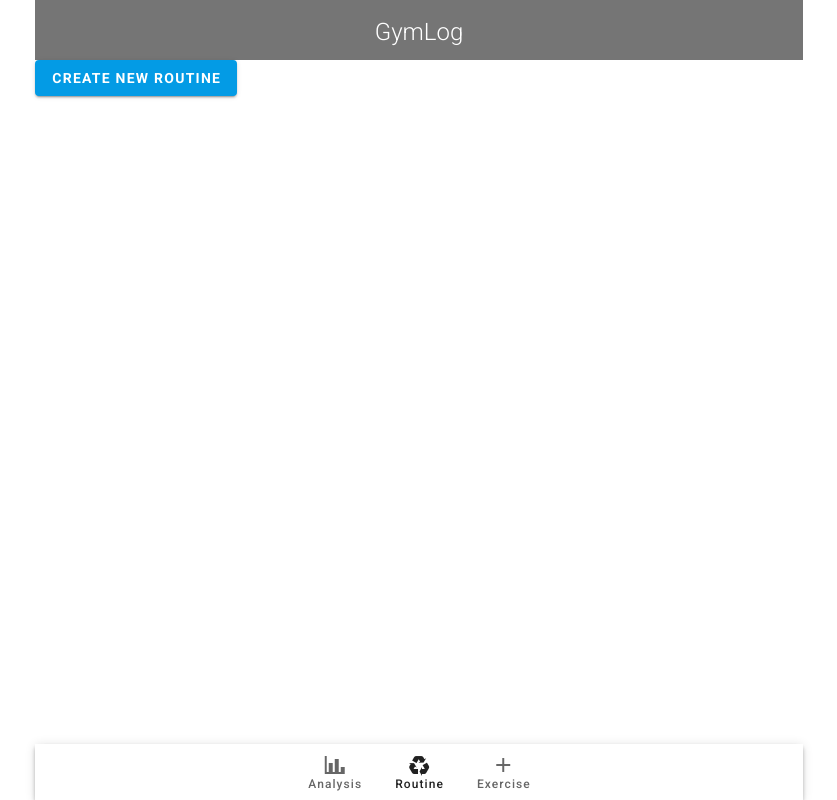
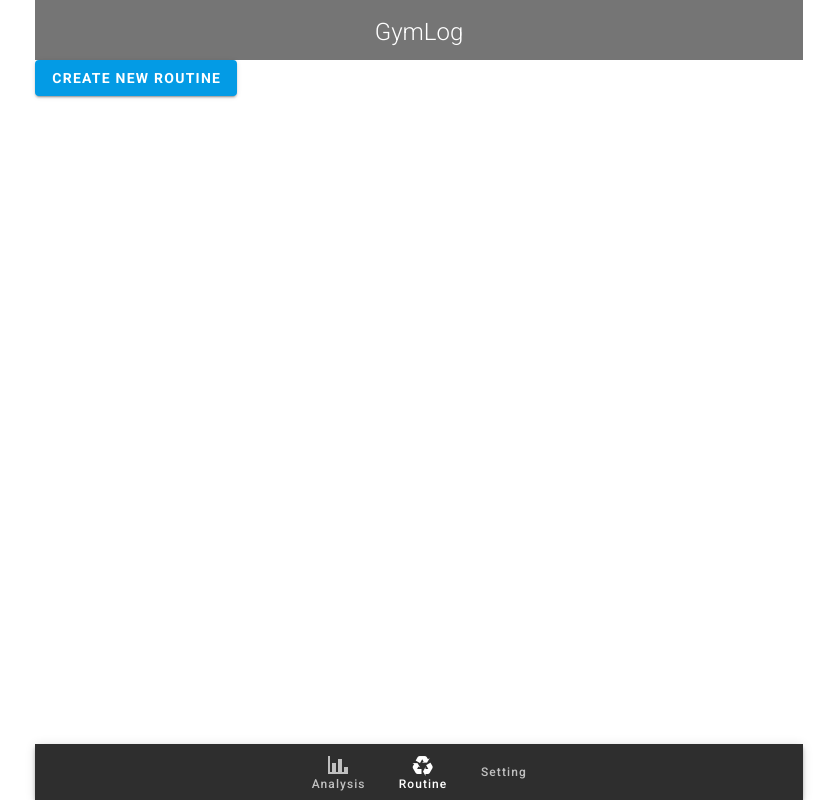
Before and after one commit to nighostchris/gymlog, a Vue app in the folder client/: page / in a window 1280 px wide. Shown: the whole page, without its empty margins (221-1058 px from the left). Built offline with nearby package versions, Linux system fonts and the light colour scheme.

Commit message:
middle-content style fix

```diff
--- a/client/src/components/HeaderBar.vue
+++ b/client/src/components/HeaderBar.vue
@@ -30,5 +30,6 @@ export default {
 
 >>> .v-toolbar__content {
   justify-content: center;
+  height: 64px !important;
 }
 </style>
--- a/client/src/components/RoutinePlanning.vue
+++ b/client/src/components/RoutinePlanning.vue
@@ -311,9 +311,16 @@ export default {
 }
 
 >>> .v-dialog--fullscreen {
-  top: 56px;
-  height: calc(100% - 114px);
+  top: 60px;
+  width: 60%;
   box-shadow: unset;
+  height: calc(100% - 118px);
+}
+
+@media only screen and (min-width: 500px) {
+  >>> .v-dialog--fullscreen {
+    left: 20%;
+  }
 }
 
 .exercise-title {
--- a/client/src/views/Dashboard.vue
+++ b/client/src/views/Dashboard.vue
@@ -5,8 +5,9 @@
       <routine-planning class="middle-content" />
       <v-layout justify-center>
         <v-bottom-navigation
+          dark
+          fixed
           v-model="bottomController"
-          fixed
         >
           <v-btn value="analysis">
             <span>Analysis</span>
@@ -18,9 +19,9 @@
             <v-icon>mdi-recycle</v-icon>
           </v-btn>
 
-          <v-btn value="exercise">
-            <span>Exercise</span>
-            <v-icon>mdi-plus</v-icon>
+          <v-btn value="setting">
+            <span>Setting</span>
+            <v-icon>mdi-settings</v-icon>
           </v-btn>
         </v-bottom-navigation>
       </v-layout>
@@ -46,7 +47,7 @@ export default {
 </script>
 
 <style scoped>
-@media only screen and (min-width: 600px) {
+@media only screen and (min-width: 500px) {
   .container--fluid {
     width: 60%;
     position: absolute;
@@ -60,7 +61,9 @@ export default {
 }
 
 .middle-content {
-  padding-top: 60px;
-  padding-bottom: 56px;
+  top: 60px;
+  width: 100%;
+  position: absolute;
+  height: calc(100% - 118px);
 }
 </style>
```
